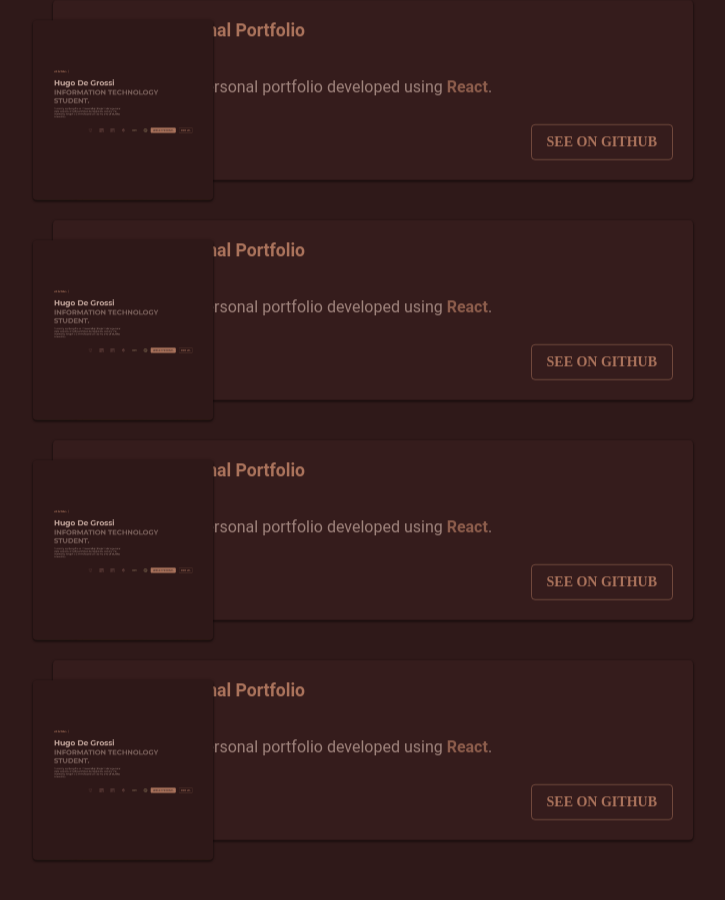
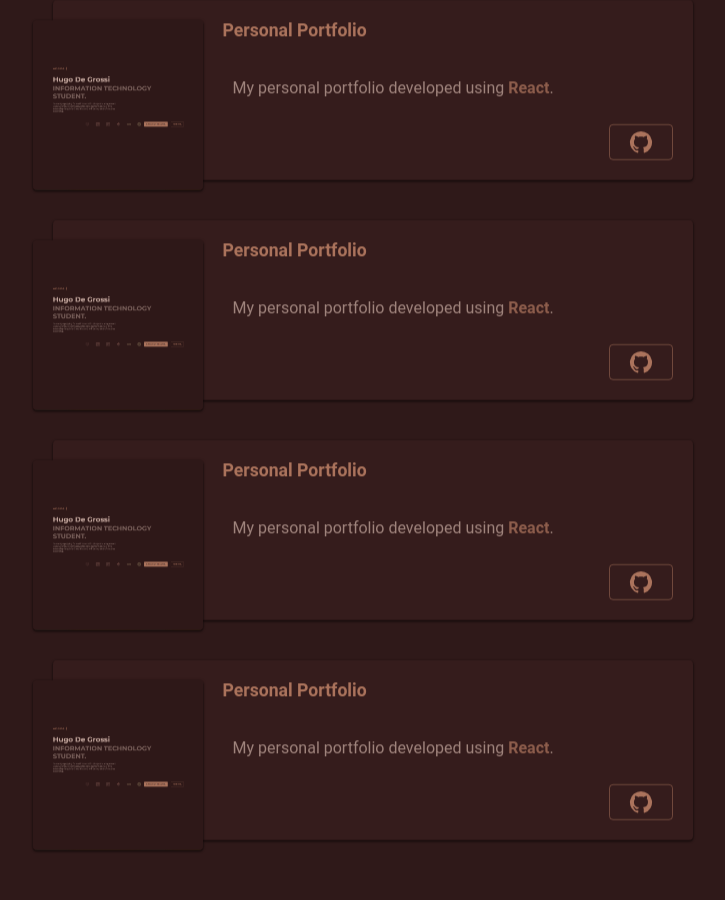
Before and after one commit to hugo-degrossi/portfolio, a React (Create React App) app: page / in a window 1280 px wide. Shown: the part 1820-2720 px from the top of the page, without its empty margins (267-992 px from the left). Built offline with nearby package versions, Linux system fonts and the light colour scheme; no server answers.

Commit message:
Added responsiveness to projects, updated style

```diff
--- a/src/App.js
+++ b/src/App.js
@@ -39,7 +39,10 @@ const useStyles = makeStyles((theme) => ({
         display: "flex",
         justifyContent: "end",
         alignItems: "center",
-        flexDirection: "column"
+        flexDirection: "column",
+        "@media (max-width: 800px)": {
+            display:'none'
+        }
     },
     image: {
         width: "30px",
--- a/src/components/projects/projects.jsx
+++ b/src/components/projects/projects.jsx
@@ -7,7 +7,7 @@ import FadeInSection from "../fadeInSection";
 import {HashLink} from "react-router-hash-link";
 import {ReactSVG} from "react-svg";
 import ProjectCard from "./projectCard";
-
+import GitHubIcon from '@mui/icons-material/GitHub';
 import PP from "../../media/profilpic.jpg"
 import portfolio from "../../media/portfolio.png"
 import LinkIcon from '@mui/icons-material/Link';
@@ -100,15 +100,35 @@ const useStyles = makeStyles((theme) => ({
         boxShadow: '0 1px 3px rgba(0,0,0,0.7), 0 1px 2px rgba(0,0,0,0.7)',
         '&:hover': {
             "& $image_box": {
+                transform: "rotate(4deg)",
+
             },
             "& $box": {
+                transform: "rotate(4deg)",
                 opacity: 0.7
             },
         }
     },
     placeholder: {
-        maxWidth: "30%",
+        width: "200px",
         aspectRatio: "1",
+
+
+        "@media (max-width: 2250px)": {
+            width: "190px",
+        },
+        "@media (max-width: 1850px)": {
+            width: "180px",
+        },
+        "@media (max-width: 1450px)": {
+            width: "170px",
+        },
+        "@media (max-width: 1150px)": {
+            width: "150px",
+        },
+        "@media (max-width: 950px)": {
+            display: "none"
+        },
     },
     image_box: {
         backgroundSize: "cover",
@@ -120,10 +140,25 @@ const useStyles = makeStyles((theme) => ({
         boxShadow: '0 1px 3px rgba(0,0,0,0.7), 0 1px 2px rgba(0,0,0,0.7)',
         top: "20px",
         left: "-20px",
-        maxWidth: "30%",
-        height: "100%",
+        width: "200px",
         aspectRatio: "1",
         zIndex: 2,
+
+        "@media (max-width: 2250px)": {
+            width: "190px",
+        },
+        "@media (max-width: 1850px)": {
+            width: "180px",
+        },
+        "@media (max-width: 1450px)": {
+            width: "170px",
+        },
+        "@media (max-width: 1150px)": {
+            width: "150px",
+        },
+        "@media (max-width: 950px)": {
+            display: "none"
+        },
     },
     box: {
         position: "absolute",
@@ -132,8 +167,7 @@ const useStyles = makeStyles((theme) => ({
         backgroundColor: theme.palette.primary.main,
         top: "20px",
         left: "-20px",
-        maxWidth: "30%",
-        height: "100%",
+        width: "200px",
         aspectRatio: "1",
         opacity: 0,
         zIndex: 4,
@@ -144,14 +178,35 @@ const useStyles = makeStyles((theme) => ({
         color: theme.palette.info.main,
         '&:hover' : {
             cursor: 'pointer'
-        }
+        },
+
+
+        "@media (max-width: 2250px)": {
+            width: "190px",
+        },
+        "@media (max-width: 1850px)": {
+            width: "180px",
+        },
+        "@media (max-width: 1450px)": {
+            width: "170px",
+        },
+        "@media (max-width: 1150px)": {
+            width: "150px",
+        },
+        "@media (max-width: 950px)": {
+            display: "none"
+        },
     },
     card_content: {
         padding: "20px",
         width: '80%',
         display: "flex",
         flexDirection: "column",
-        justifyContent: "space-between"
+        justifyContent: "space-between",
+
+        "@media (max-width: 950px)": {
+            width: '100%',
+        },
     },
     name: {
         fontWeight: "bold",
@@ -179,10 +234,20 @@ const useStyles = makeStyles((theme) => ({
     actions: {
         display: "flex",
         flexDirection: "row",
-        justifyContent: "end"
+        justifyContent: "end",
 
     },
-    btn: {
+    btn1: {
+        fontFamily: 'Montserrat !important',
+        fontWeight: "bold !important",
+        display:'none !important',
+        marginRight: '15px !important',
+        "@media (max-width: 950px)": {
+            display:'flex !important',
+            alignItems: 'center !important',
+        },
+    },
+    btn2: {
         fontFamily: 'Montserrat !important',
         fontWeight: "bold !important"
     },
@@ -232,9 +297,14 @@ export default function Projects() {
                                     <div className={classes.description}>My personal portfolio developed using <span className={classes.highlighted}>React</span>.</div>
 
                                     <div className={classes.actions}>
-                                        <Button className={classes.btn} onClick={() => {window.open("https://github.com/hugo-degrossi/portfolio", "_blank")}} variant="outlined">
-                                            See on Github
+                                        <Button className={classes.btn1} onClick={() => {window.open("https://github.com/hugo-degrossi/portfolio", "_blank")}} variant="contained">
+                                            <LinkIcon />
                                         </Button>
+                                        <CustomTooltip title="Check on GitHub" placement="top">
+                                            <Button className={classes.btn2} onClick={() => {window.open("https://github.com/hugo-degrossi/portfolio", "_blank")}} variant="outlined">
+                                                <GitHubIcon />
+                                            </Button>
+                                        </CustomTooltip>
                                     </div>
 
                                 </div>
@@ -254,9 +324,14 @@ export default function Projects() {
                                     <div className={classes.description}>My personal portfolio developed using <span className={classes.highlighted}>React</span>.</div>
 
                                     <div className={classes.actions}>
-                                        <Button className={classes.btn} onClick={() => {window.open("https://github.com/hugo-degrossi/portfolio", "_blank")}} variant="outlined">
-                                            See on Github
+                                        <Button className={classes.btn1} onClick={() => {window.open("https://github.com/hugo-degrossi/portfolio", "_blank")}} variant="contained">
+                                            <LinkIcon />
                                         </Button>
+                                        <CustomTooltip title="Check on GitHub" placement="top">
+                                            <Button className={classes.btn2} onClick={() => {window.open("https://github.com/hugo-degrossi/portfolio", "_blank")}} variant="outlined">
+                                                <GitHubIcon />
+                                            </Button>
+                                        </CustomTooltip>
                                     </div>
 
                                 </div>
@@ -276,9 +351,14 @@ export default function Projects() {
                                     <div className={classes.description}>My personal portfolio developed using <span className={classes.highlighted}>React</span>.</div>
 
                                     <div className={classes.actions}>
-                                        <Button className={classes.btn} onClick={() => {window.open("https://github.com/hugo-degrossi/portfolio", "_blank")}} variant="outlined">
-                                            See on Github
+                                        <Button className={classes.btn1} onClick={() => {window.open("https://github.com/hugo-degrossi/portfolio", "_blank")}} variant="contained">
+                                            <LinkIcon />
                                         </Button>
+                                        <CustomTooltip title="Check on GitHub" placement="top">
+                                            <Button className={classes.btn2} onClick={() => {window.open("https://github.com/hugo-degrossi/portfolio", "_blank")}} variant="outlined">
+                                                <GitHubIcon />
+                                            </Button>
+                                        </CustomTooltip>
                                     </div>
 
                                 </div>
@@ -298,9 +378,14 @@ export default function Projects() {
                                     <div className={classes.description}>My personal portfolio developed using <span className={classes.highlighted}>React</span>.</div>
 
                                     <div className={classes.actions}>
-                                        <Button className={classes.btn} onClick={() => {window.open("https://github.com/hugo-degrossi/portfolio", "_blank")}} variant="outlined">
-                                            See on Github
+                                        <Button className={classes.btn1} onClick={() => {window.open("https://github.com/hugo-degrossi/portfolio", "_blank")}} variant="contained">
+                                            <LinkIcon />
                                         </Button>
+                                        <CustomTooltip title="Check on GitHub" placement="top">
+                                            <Button className={classes.btn2} onClick={() => {window.open("https://github.com/hugo-degrossi/portfolio", "_blank")}} variant="outlined">
+                                                <GitHubIcon />
+                                            </Button>
+                                        </CustomTooltip>
                                     </div>
 
                                 </div>
```
